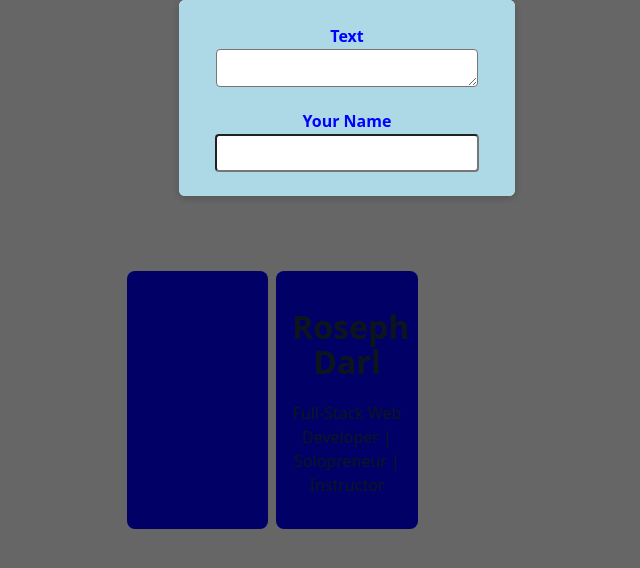
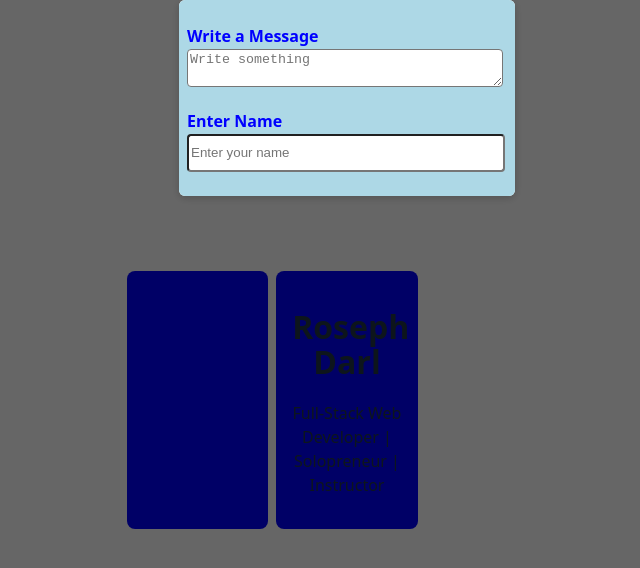
Before and after one commit to rdtungul/react-app1, a React (Vite) app: page / in a window 1280 px wide. Shown: the top 568 px of the page, without its empty margins (293-933 px from the left). Built offline with nearby package versions, Linux system fonts and the light colour scheme.

Commit message:
adding modal on/off functions

```diff
--- a/index.html
+++ b/index.html
@@ -4,7 +4,7 @@
     <meta charset="UTF-8" />
     <link rel="icon" type="image/svg+xml" href="./src/assets/react.svg" />
     <meta name="viewport" content="width=device-width, initial-scale=1.0" />
-    <title>React App1 (New Posts - Special Children Prop)</title>
+    <title>React App1 (New Posts - State & Conditional Content)</title>
   </head>
   <body>
     <div id="root"></div>
--- a/src/App.css
+++ b/src/App.css
@@ -2,7 +2,6 @@
   max-width: 1920px;
   margin: 0 auto;
   padding: 2rem;
-  text-align: center;
 }
 
 body {
--- a/src/components/NewPost.jsx
+++ b/src/components/NewPost.jsx
@@ -1,15 +1,21 @@
+import { useState } from 'react'
 import classes from './NewPost.module.css'
 
-function NewPost(props) {
+function NewPost({onAuthorChange, onBodyChange, onCancel}) {
+
+  function submitHandler(e) {
+    e.preventDefault()
+    onCancel()
+  } // closing the modal after hitting 'enter' key
 
   return (
-    <form className={classes.form}>
+    <form className={classes.form} onSubmit={submitHandler}>
         <p>
-            <label htmlFor="body">Text</label>
-            <textarea id="body"  rows={3} onChange={props.onBodyChange} />
+            <label htmlFor="body">Write a Message</label>
+            <textarea id="body" placeholder="Write something" rows={3} onChange={onBodyChange} />
         </p>
-        <p><label htmlFor="name">Your Name</label>
-        <input type="text" id="name" onChange={props.onAuthorChange} required />
+        <p><label htmlFor="name">Enter Name</label>
+        <input type="text" placeholder="Enter your name" id="name" onChange={onAuthorChange} required />
         </p>
     </form>
   )
--- a/src/components/NewPost.module.css
+++ b/src/components/NewPost.module.css
@@ -13,7 +13,7 @@
 
 textarea, input {
     max-width: 100%;
-    width: 80%;
+    width: 97%;
     height: 2rem;
     border-radius: 4px;
     background-color: #ffffff;
--- a/src/components/Post.module.css
+++ b/src/components/Post.module.css
@@ -3,6 +3,7 @@
   padding: 1rem;
   margin: .2rem 0;
   border-radius: .5rem;
+  text-align: center;
 }
 
 .title {
--- a/src/components/PostsList.jsx
+++ b/src/components/PostsList.jsx
@@ -5,8 +5,13 @@ import Modal from './Modal';
 import classes from './PostsList.module.css'
 
 function PostsList() {
+  const [modalIsVisible, setModalIsVisible] = useState(true); // modal on and off state
   const [enteredBody, setEnteredBody] = useState('')
   const [enteredAuthor, setEnteredAuthor] = useState('')
+
+  function closeModal() {
+    setModalIsVisible(false);
+  } // closing the modal function
 
   function bodyChangeHandler(e) {
     setEnteredBody(e.target.value)
@@ -17,15 +22,18 @@ function PostsList() {
 
   return (
     <>
-      <Modal>
-        <NewPost onBodyChange={bodyChangeHandler} onAuthorChange={authorChangeHandler} />
-      </Modal>
+      {modalIsVisible && (
+        <Modal>
+          <NewPost onCancel= {closeModal} onBodyChange={bodyChangeHandler} onAuthorChange={authorChangeHandler} />
+        </Modal>
+      )}
       <ul className={classes.posts}>
         <Post author={enteredAuthor} body={enteredBody} />
         <Post author="Roseph Darl" body="Full-Stack Web Developer | Solopreneur | Instructor" />
       </ul>
+
     </>
-  )
+  );
 }
 
 export default PostsList
```
